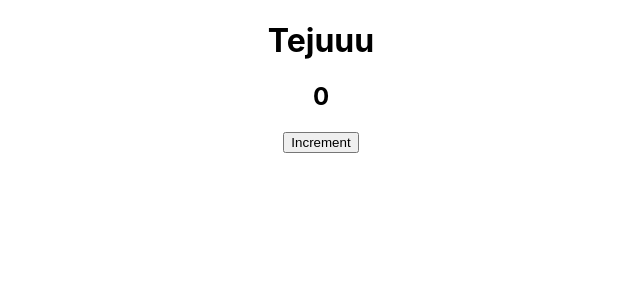
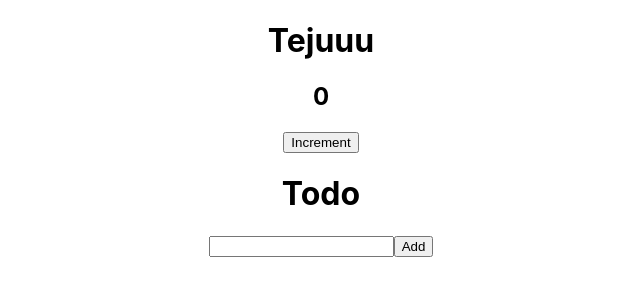
Before and after one commit to tejualapati97/Project1, a React (Create React App) app: page / in a window 1280 px wide. Shown: the top 300 px of the page, without its empty margins (319-959 px from the left). Built offline with nearby package versions, Linux system fonts and the light colour scheme.

Commit message:
counter added

```diff
--- a/src/App.js
+++ b/src/App.js
@@ -2,6 +2,7 @@ import logo from './logo.svg';
 import React, { useState }  from 'react'
 // import { useState } from 'react';
 import './App.css';
+import Todo from './Todo';
 
 function App() {
   const  [count, setCount] =useState(0);
@@ -13,6 +14,7 @@ function App() {
       <h1>Tejuuu</h1>
       <h2>{count}</h2>
       <button onClick={increment}>Increment</button>
+      <Todo/>
     </div>
   );
 }
--- /dev/null
+++ b/src/Todo.js
@@ -0,0 +1,27 @@
+import React, { useState } from 'react'
+
+const Todo = () => {
+    const [todo, setTodo]=useState("");
+    const [list, setList]=useState([]);
+    const handleAdd=()=>{
+        if(todo !=="")
+        setList([...list, todo])
+        setTodo("")
+    }
+  return (
+    <>
+    <h1>Todo</h1>
+    <input type='text' value={todo} onChange={(e)=> setTodo(e.target.value)}/>
+    <button onClick={handleAdd}>Add</button>
+    <div>
+        {
+            list.map((item,index)=>{
+            return    <li key={index}>{item}</li>
+            })
+        }
+    </div>
+    </>
+  )
+}
+
+export default Todo
```
